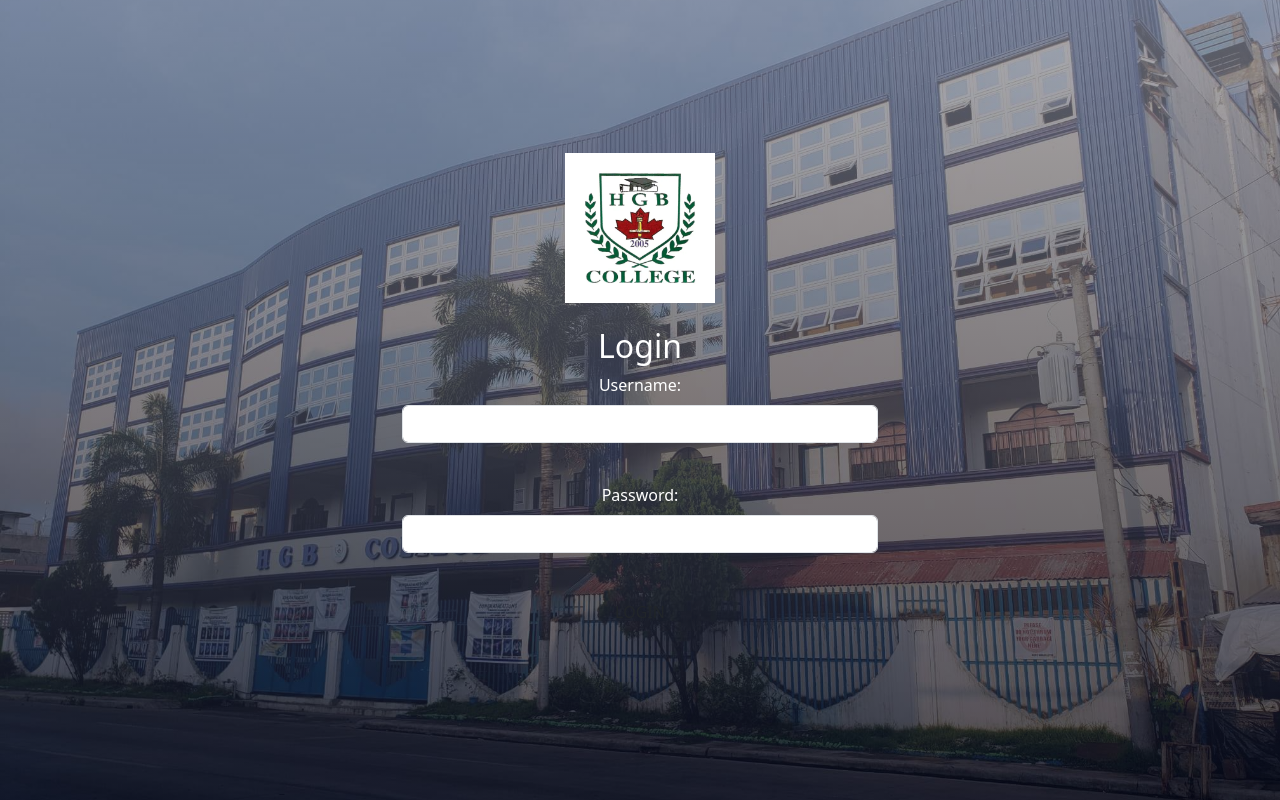
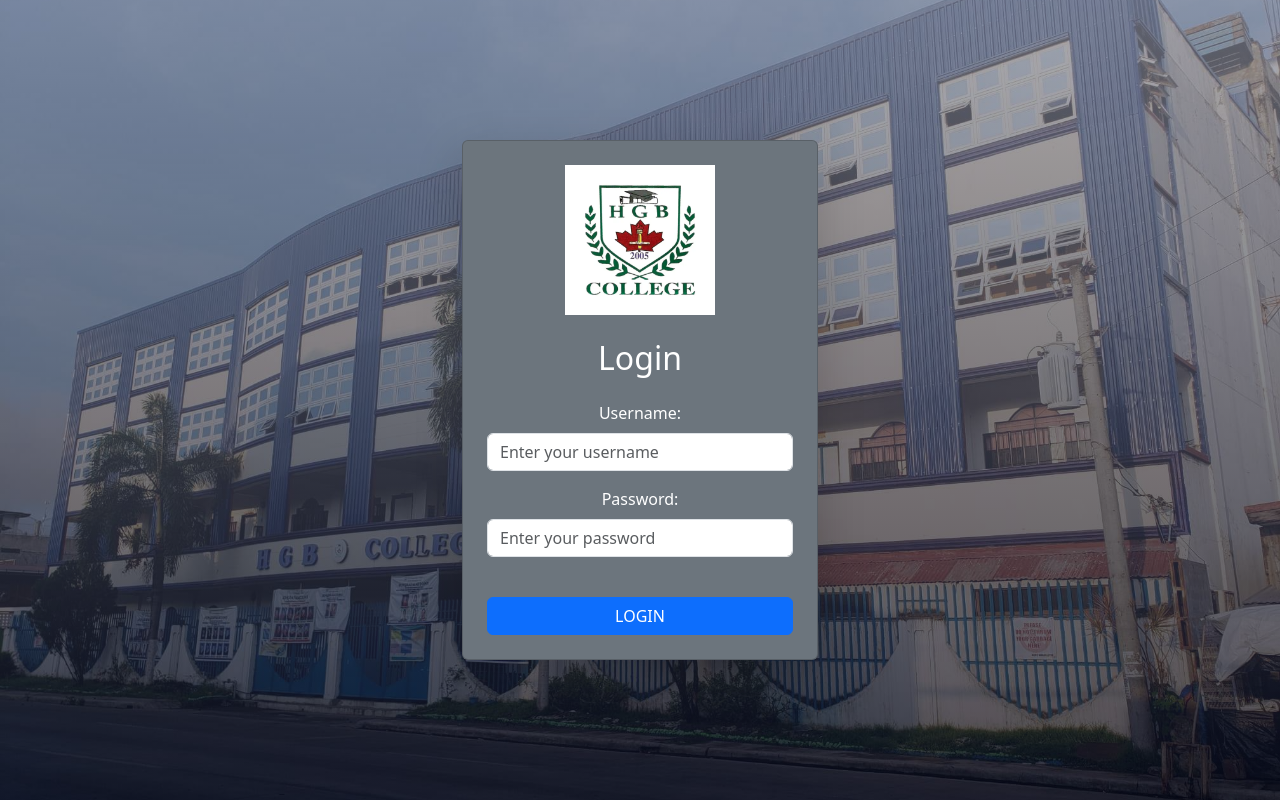
Before and after one commit to rubricalance/hgbc.edu, a plain HTML site: page LoginPage.html in a window 1280 px wide. Drawn offline with nearby package versions, Linux system fonts and the light colour scheme; a small style sheet from the web is missing.

Commit message:
Update LoginPage.html

```diff
--- a/LoginPage.html
+++ b/LoginPage.html
@@ -1,3 +1,4 @@
+<!DOCTYPE html>
 <html lang="en">
 <head>
     <meta charset="UTF-8">
@@ -16,27 +17,33 @@
         integrity="sha384-YvypcrYf0Yt3JH8G0NNkmXcS59FDVZLEsAA5NDzOxhyg9kcIdsKl1eN7N6j1eHZ" crossorigin="anonymous"></script>
 </head>
 
-<body class="d-flex align-items-center justify-content-center vh-500" >
-    <br><br><br><br><br><br><br><br>
-    <div class="container" style="max-width: 500px;">
-        <div class="text-center mb-4"><img src="HGBClogoSQ.webp" alt="Logo" class="img-fluid" style="max-width: 150px;"></div>
-
-        <h2 class="text-center text-white">Login</h2>
+<body class="d-flex align-items-center justify-content-center min-vh-100 bg-dark">
+    <div class="container">
+        <div class="row justify-content-center">
+            <div class="col-12 col-md-6 col-lg-4">
+                <!-- Login Card -->
+                <div class="card p-4 shadow-lg rounded bg-secondary">
+                    <div class="text-center mb-4">
+                        <img src="HGBClogoSQ.webp" alt="Logo" class="img-fluid" style="max-width: 150px;">
+                    </div>
+                    <h2 class="text-center text-white mb-4">Login</h2>
                     <form>
 
                         <div class="mb-3">
-                <label for="username" class="form-label" style="color: white;">Username:</label>
-                <input type="text" class="form-control" id="username" placeholder="" required>
-            </div><br>
+                            <label for="username" class="form-label text-white">Username:</label>
+                            <input type="text" class="form-control" id="username" placeholder="Enter your username" required>
+                        </div>
 
                         <div class="mb-3">
-                <label for="password" class="form-label" style="color: white;">Password:</label>
-                <input type="password" class="form-control" id="password" placeholder="" required>
-            </div><br>
-
-            <button type="submit" class="btn custom-blue-btn w-100" id="btnLogin">LOGIN</button>
-
+                            <label for="password" class="form-label text-white">Password:</label>
+                            <input type="password" class="form-control" id="password" placeholder="Enter your password" required>
+                        </div>
+                        <br>
+                        <button type="submit" class="btn btn-primary w-100" id="btnLogin">LOGIN</button>
                     </form>
+                </div>
+            </div>
+        </div>
     </div>
 
     <script src="script.js"></script>
```
Lines whose indentation alone changed are shown as unchanged.
